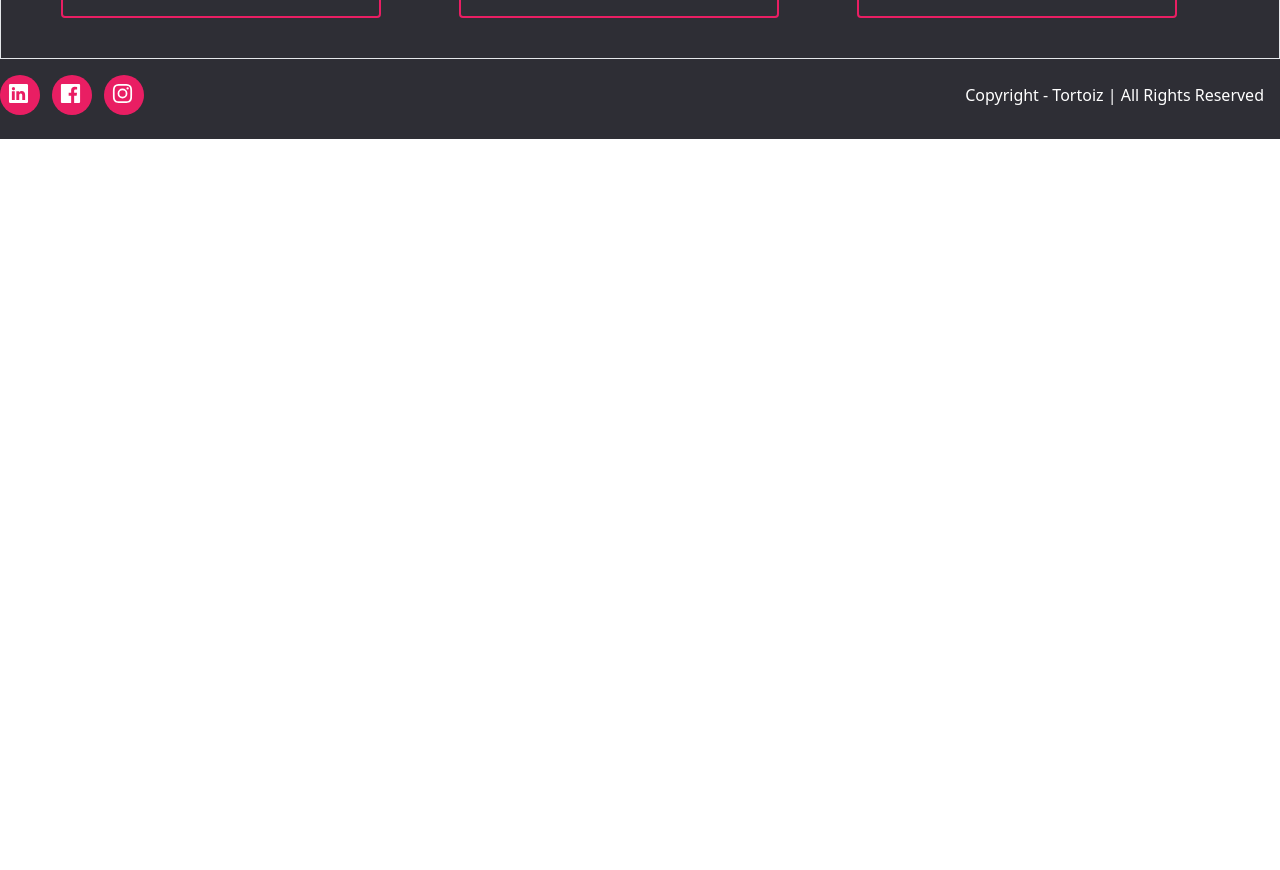
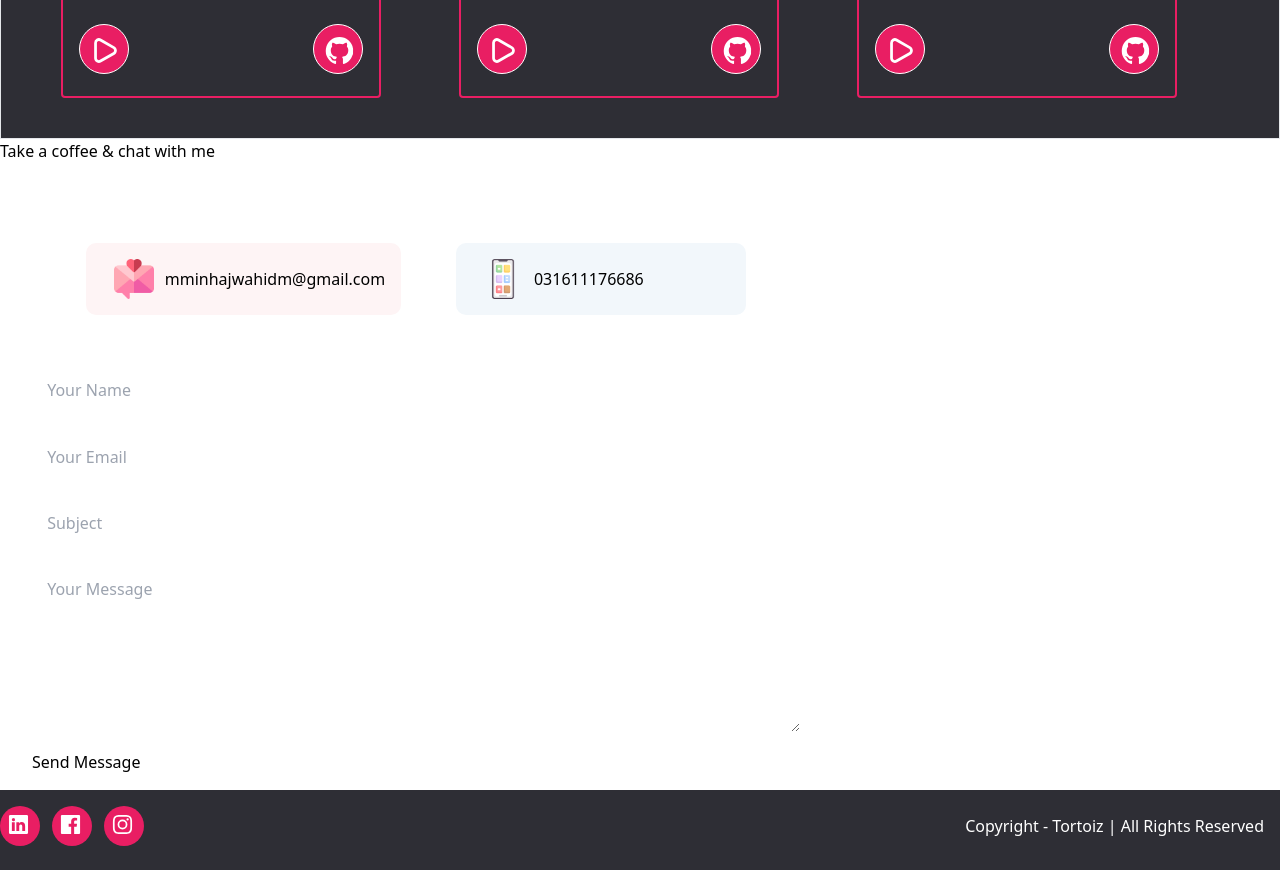
Before and after one commit to muhammadminhaj786/React-Portfolio, a React (Vite) app: page / in a window 1280 px wide. Shown: the part 1680-2550 px from the top of the page. Before the commit the page ends 1819 px from the top, so only its background shows below. Built offline with nearby package versions, Linux system fonts and the light colour scheme.

Commit message:
'contact page add'

```diff
--- /dev/null
+++ b/src/component/contact/Contact.jsx
@@ -0,0 +1,125 @@
+import React, { useState } from "react";
+import eml from '../../assets/email.png'
+import mobile from '../../assets/mobile.png'
+
+
+
+import "./Contact.scss";
+
+const Contact = () => {
+  const [formData, setFormData] = useState({
+    name: "",
+    email: "",
+    subject: "",
+    message: "",
+  });
+  const [isFormSubmitted, setIsFormSubmitted] = useState(false);
+  const [loading, setIsLoading] = useState(false);
+
+  const { email, message, subject, name } = formData;
+
+  const handleChangeInput = (e) => {
+    const { name: fieldName, value } = e.target;
+
+    setFormData((prev) => {
+      return { ...prev, [fieldName]: value };
+    });
+  };
+
+  const handleSubmit = () => {
+    setIsLoading(true);
+
+    const contact = {
+      _type: "contact",
+      name: name,
+      email: email,
+      subject: subject,
+      message: message,
+    };
+
+    client.create(contact).then((data) => {
+      setIsLoading(false);
+      setIsFormSubmitted(true);
+    });
+  };
+
+  return (
+    <>
+      <h2 className="head-text">
+        Take a coffee & <span>chat</span> with <span>me</span>
+      </h2>
+
+      <div className="app__contact-cards">
+        <div className="app__contact-card">
+          <img src={eml} alt="email" />
+          <a href="mailto:praveendunga111@gmail.com" className="p-text">
+            mminhajwahidm@gmail.com
+          </a>
+        </div>
+        <div className="app__contact-card">
+          <img src={mobile} alt="mobile" />
+          <a href="tel: +91 9110709550" className="p-text">
+            031611176686
+          </a>
+        </div>
+      </div>
+      {!isFormSubmitted ? (
+        <div className="app__contact-form app__flex">
+          <div className="app__flex">
+            <input
+              type="text"
+              className="p-text"
+              placeholder="Your Name"
+              value={name}
+              onChange={handleChangeInput}
+              name="name"
+            />
+          </div>
+          <div className="app__flex">
+            <input
+              type="email"
+              className="p-text"
+              placeholder="Your Email"
+              value={email}
+              onChange={handleChangeInput}
+              name="email"
+            />
+          </div>
+          <div className="app__flex">
+            <input
+              type="text"
+              className="p-text"
+              placeholder="Subject"
+              value={subject}
+              onChange={handleChangeInput}
+              name="subject"
+            />
+          </div>
+          <div>
+            <textarea
+              name="message"
+              placeholder="Your Message"
+              value={message}
+              onChange={handleChangeInput}
+            />
+          </div>
+          <button
+            type="button"
+            className=" portfolio-button"
+            onClick={handleSubmit}
+          >
+            {loading ? "Sending Message" : "Send Message"}
+          </button>
+        </div>
+      ) : (
+        <div>
+          <h3 className="head-text">
+            Thank you for getting in <span>Touch!</span>
+          </h3>
+        </div>
+      )}
+    </>
+  );
+};
+
+export default Contact
--- /dev/null
+++ b/src/component/contact/Contact.scss
@@ -0,0 +1,123 @@
+.app__contact {
+    flex: 1;
+    width: 100%;
+    flex-direction: column;
+  }
+
+  .app__contact-cards {
+    width: 60%;
+    display: flex;
+    justify-content: space-evenly;
+    align-items: center;
+    flex-wrap: wrap;
+    margin: 4rem 2rem 2rem;
+
+    .app__contact-card {
+      min-width: 290px;
+      display: flex;
+      flex-direction: row;
+      justify-content: flex-start;
+      align-items: center;
+
+      margin: 1rem 0;
+      padding: 1rem;
+      border-radius: 10px;
+      cursor: pointer;
+      background-color: #fef4f5;
+      transition: all 0.3s ease-in-out;
+
+      img {
+        width: 40px;
+        height: 40px;
+        margin: 0 0.7rem;
+      }
+
+      p {
+        font-weight: 600;
+      }
+
+      a {
+        text-decoration: none;
+        font-weight: 500;
+      }
+
+      &:hover {
+        box-shadow: 0 0 25px #fef4f5;
+      }
+
+      @media screen and (max-width: 450px) {
+        min-width: 0px;
+        width: 100%;
+
+        img {
+          margin: 0 0.5rem;
+          width: 35px;
+          height: 35px;
+        }
+      }
+    }
+
+    @media screen and (max-width: 768px) {
+      width: 100%;
+    }
+  }
+
+  .app__contact-cards .app__contact-card:last-child {
+    background-color: #f2f7fb;
+  }
+
+  .app__contact-form {
+    width: 60%;
+    flex-direction: column;
+    margin: 1rem 2rem;
+
+    div {
+      width: 100%;
+      margin: 0.75rem 0;
+      border-radius: 10px;
+      cursor: pointer;
+      background-color: var(--primary-color);
+
+      transition: all 0.3s ease-in-out;
+
+      input,
+      textarea {
+        width: 100%;
+        padding: 0.95rem;
+        border: none;
+        border-radius: 7px;
+        background-color: var(--primary-color);
+
+        font-family: var(--font-base);
+        color: var(--secondary-color) !important;
+        outline: none;
+      }
+
+      textarea {
+        height: 170px;
+      }
+
+      &:hover {
+        box-shadow: 0 0 25px var(--primary-color);
+      }
+    }
+
+    // button {
+    //   padding: 1rem 2rem;
+    //   border-radius: 10px;
+    //   border: none;
+    //   background-color: var(--secondary-color);
+
+    //   font-weight: 500;
+    //   color: var(--white-color);
+    //   outline: none;
+    //   margin-top: 2rem;
+    //   font-family: var(--font-base);
+    //   cursor: pointer;
+    // }
+
+    @media screen and (max-width: 768px) {
+      width: 100%;
+      margin: 1rem 0;
+    }
+  }
--- a/src/component/main/Main.css
+++ b/src/component/main/Main.css
@@ -5,6 +5,7 @@
     }
     .new-box{
         width: 100%;
+        padding: 2px !important;
     }
     .box3{
         width: 100%;
@@ -14,5 +15,14 @@
     p{
         font-size: 16px !important;
     }
+    .typewriter{
+        height: 46px;
+        padding: 4px !important;
+        margin: 0px;
+        border-radius: 8px;
+    }
+    .typewriter span{
+        font-size: 14px;
+    }
 
   }
--- a/src/component/main/Main.jsx
+++ b/src/component/main/Main.jsx
@@ -13,14 +13,14 @@ const Main = () => {
 
   return (
     <div className='flex box mt-[5%] w-[100%] h-auto bg-secondary'>
-        <div className='new-box w-[70%]  flex '>
+        <div className='new-box w-[70%]  flex p-[40px] '>
         <div className='w-[50%]  box1 '>
             {/* <p className='mt-[40px]  ml-[16%] text-[white] text-5xl font-bold '>
                 Minhaj <br />
                   <span className='mt-2 ml-[10%]'>Wahid</span> <span className='text-3xl text-[pink]'>.</span>
             </p> */}
             <div className="flex">
-      <div className="border-2 border-primary p-4 ml-6 rounded-[10px] bg-white">
+      <div className="border-2 border-primary p-4 ml-6 typewriter rounded-[10px] bg-white">
         {/* Your dynamic content goes here */}
         {/* <p>{textContent}</p> */}
         {/* <Cursor cursorStyle="|" /> */}
@@ -45,8 +45,8 @@ const Main = () => {
                 <button className='w-[100%] h-[50px] bg-[#2E2E35] text-[white] border border-primary'>Contact Me</button>
             </div>
         </div>
-        <div className='w-[50%] box2 h-[300px] '>
-          <img  className='avatar h-[70%]' src={avatar} alt="" />
+        <div className='w-[50%] box2  '>
+          <img  className='avatar  h-[100%]' src={avatar} alt="" />
         </div>
         </div>
         <div className='w-[30%] border border-green-400 box3'>
--- a/src/pages/Home.jsx
+++ b/src/pages/Home.jsx
@@ -5,6 +5,7 @@ import Section2 from '../component/main2/Section2'
 import Section3 from '../component/main3/Section3'
 import Footer from '../component/footer/Footer'
 import Navbar from '../component/navbar/Navbar'
+import Contact from '../component/contact/Contact'
 
 
 const Home = () => {
@@ -15,6 +16,7 @@ const Home = () => {
             <Main />
             <Section2 />
             <Section3 />
+            <Contact />
             <Footer />
         </div>
     </div>
```
Also changed, not shown: src/assets/email.png (added), src/assets/mobile.png (added).
